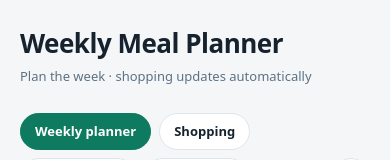
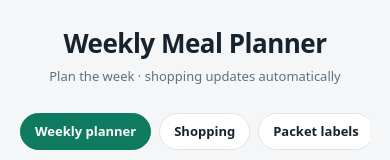
Before and after one commit to rohan-patnaik/m, a plain HTML site: page index.html in a window 390 px wide. Shown: the top 160 px of the page. Drawn offline with Linux system fonts and the light colour scheme.

Commit message:
Phone layout: centered title, scrollable nav row, tighter day headers

```diff
--- a/index.html
+++ b/index.html
@@ -24,7 +24,7 @@ html[data-theme=dark]{
 *{box-sizing:border-box}
 body{margin:0;background:var(--bg);color:var(--ink);font:15px/1.5 system-ui,-apple-system,"Segoe UI",Roboto,sans-serif;-webkit-font-smoothing:antialiased}
 .wrap{max-width:1200px;margin:auto;padding:24px 20px 64px}
-header.top{display:flex;justify-content:space-between;align-items:center;gap:16px;margin-bottom:16px}
+header.top{display:flex;justify-content:center;text-align:center;margin-bottom:16px}
 h1{font-size:26px;letter-spacing:-.5px;margin:0}
 .sub{color:var(--muted);font-size:13px;margin:4px 0 0}
 .tools{display:flex;gap:8px}
@@ -66,7 +66,7 @@ button.primary{background:var(--accent);border-color:var(--accent);color:var(--a
 .ing{font-size:12px;color:var(--accent);font-weight:600;background:none;border:none;padding:0;text-align:left;cursor:pointer}
 .ing:hover{text-decoration:underline}
 .cookbtn{display:inline-flex;align-items:center;gap:6px;font-size:13px;white-space:nowrap}
-@media(max-width:680px){.cookbtn .cook-tx{display:none}.cookbtn{font-size:16px;padding:6px 10px}}
+@media(max-width:680px){.cookbtn .cook-tx{display:none}.cookbtn{font-size:16px;padding:6px 10px}.tabs{flex-wrap:nowrap;overflow-x:auto;scrollbar-width:none;padding-bottom:12px}.tabs::-webkit-scrollbar{display:none}.tabs>*{flex-shrink:0}.dayhead{gap:8px}.toggle{font-size:11px;padding:3px 8px}.dayhead select{max-width:150px}}
 .section{padding:18px;margin-top:18px}
 .section h2{font-size:18px;margin:0 0 12px}
 .grid2{display:grid;grid-template-columns:1fr 1fr;gap:14px}
@@ -80,7 +80,7 @@ dialog::backdrop{background:rgba(0,0,0,.45)}
 .presetrow select{font-size:13px}
 .hintline{font-size:12px;color:var(--muted);margin-top:10px}
 footer{color:var(--muted);font-size:12px;margin-top:22px}
-@media(max-width:860px){.meals{grid-template-columns:1fr}.grid2{grid-template-columns:1fr}.stats{grid-template-columns:1fr}header.top{flex-direction:column;align-items:start}}
+@media(max-width:860px){.meals{grid-template-columns:1fr}.grid2{grid-template-columns:1fr}.stats{grid-template-columns:1fr}header.top{flex-direction:column;align-items:center}}
 </style>
 </head>
 <body>
```
